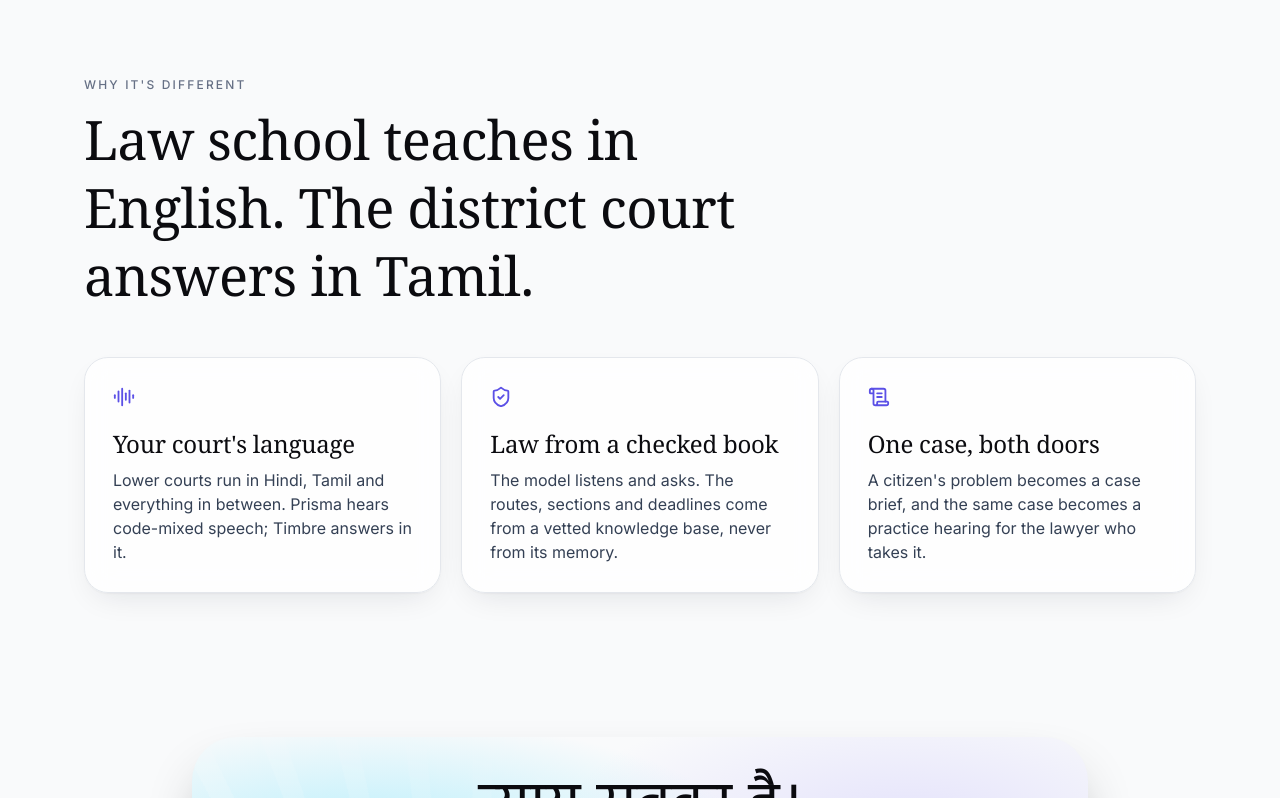
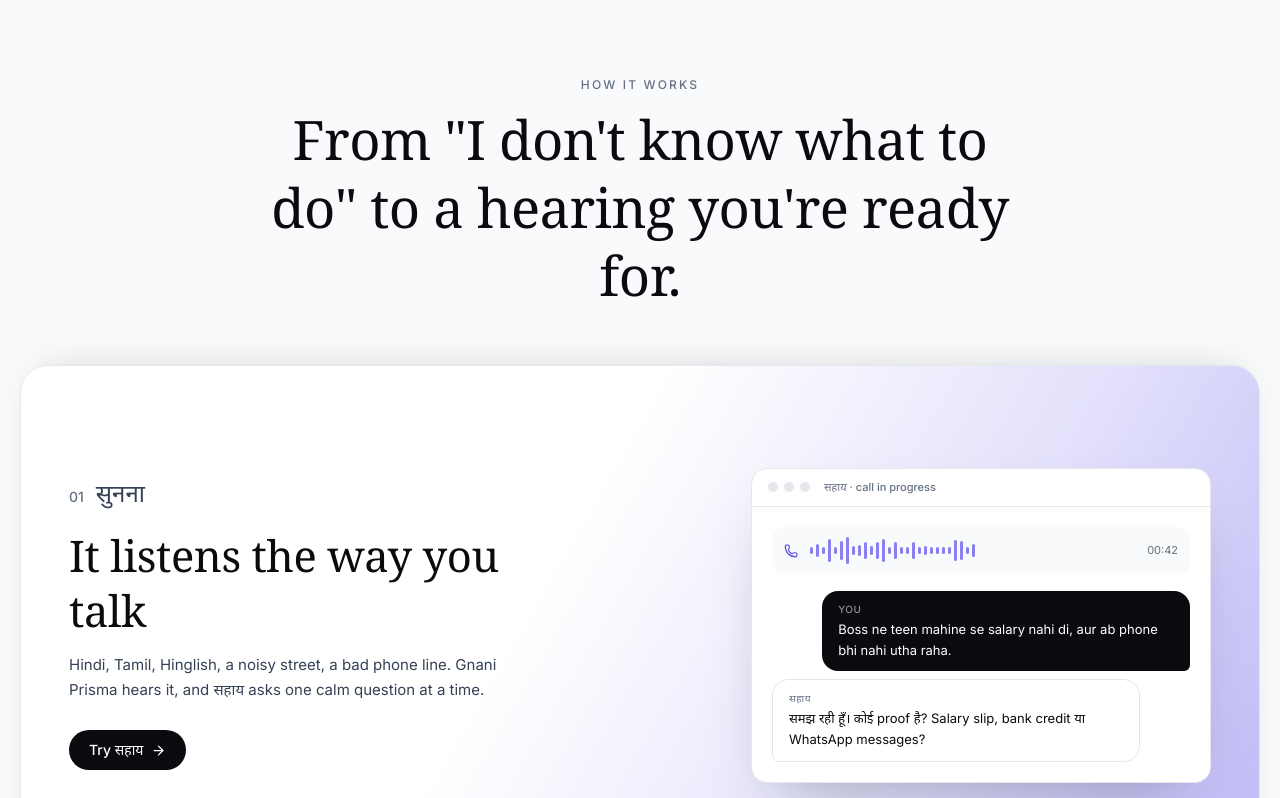
Before and after one commit to rehaanajani/nyayamitra, a React (Vite) app in the folder web/: page / in a window 1280 px wide. Shown: the part 1190-1988 px from the top of the page. Built offline with nearby package versions, Linux system fonts and the light colour scheme; no server answers; a web font is replaced by a local one.

Commit message:
Place How-it-works between the doors and the why section

```diff
--- a/web/src/pages/Home.jsx
+++ b/web/src/pages/Home.jsx
@@ -1,6 +1,7 @@
 import { motion } from 'motion/react'
 import { ArrowRight, AudioLines, Gavel, PhoneCall, ScrollText, ShieldCheck } from 'lucide-react'
 import { FadeUp, LightField, Reveal, SectionLabel } from '../components/ui'
+import HowItWorks from '../components/HowItWorks'
 
 const DOORS = [
   {
@@ -85,6 +86,8 @@ export default function Home() {
         ))}
       </section>
 
+      <HowItWorks />
+
       <section className="mx-auto max-w-6xl px-5 py-28">
         <FadeUp>
           <SectionLabel>Why it's different</SectionLabel>
```
